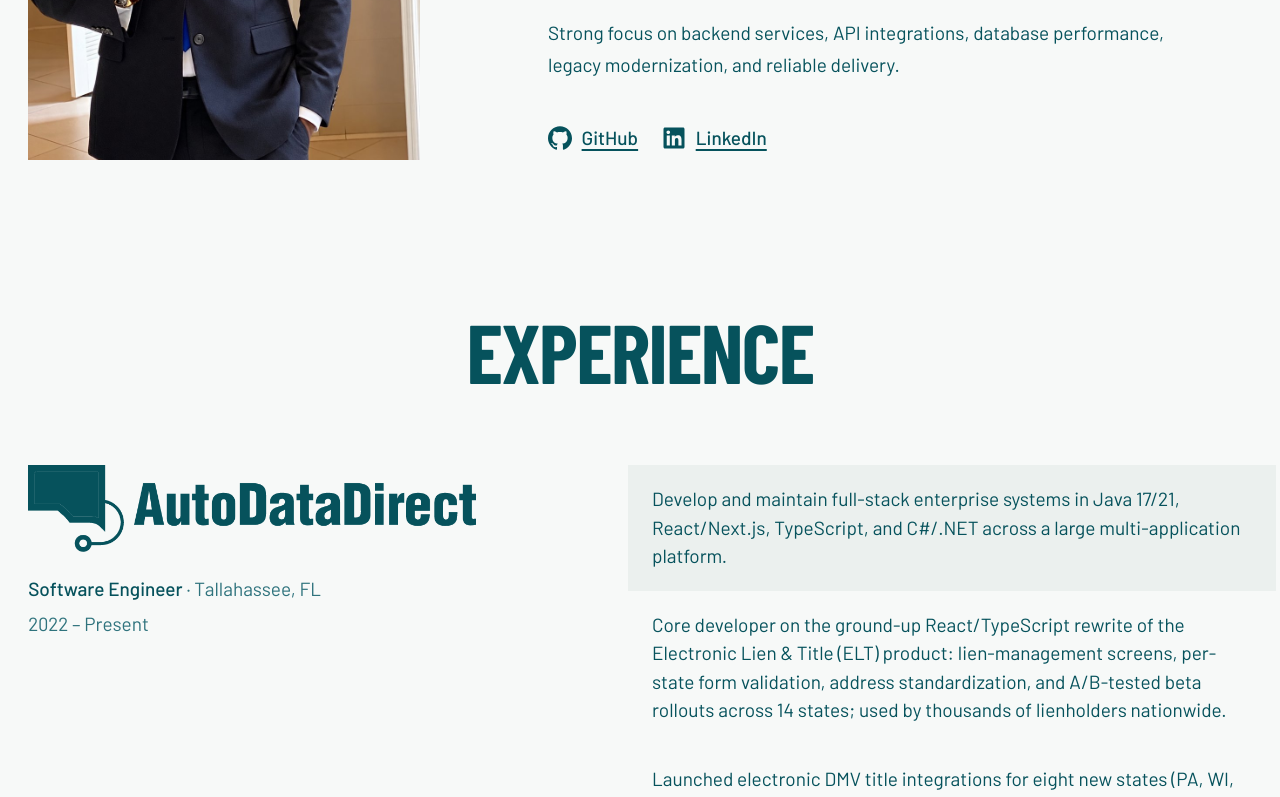
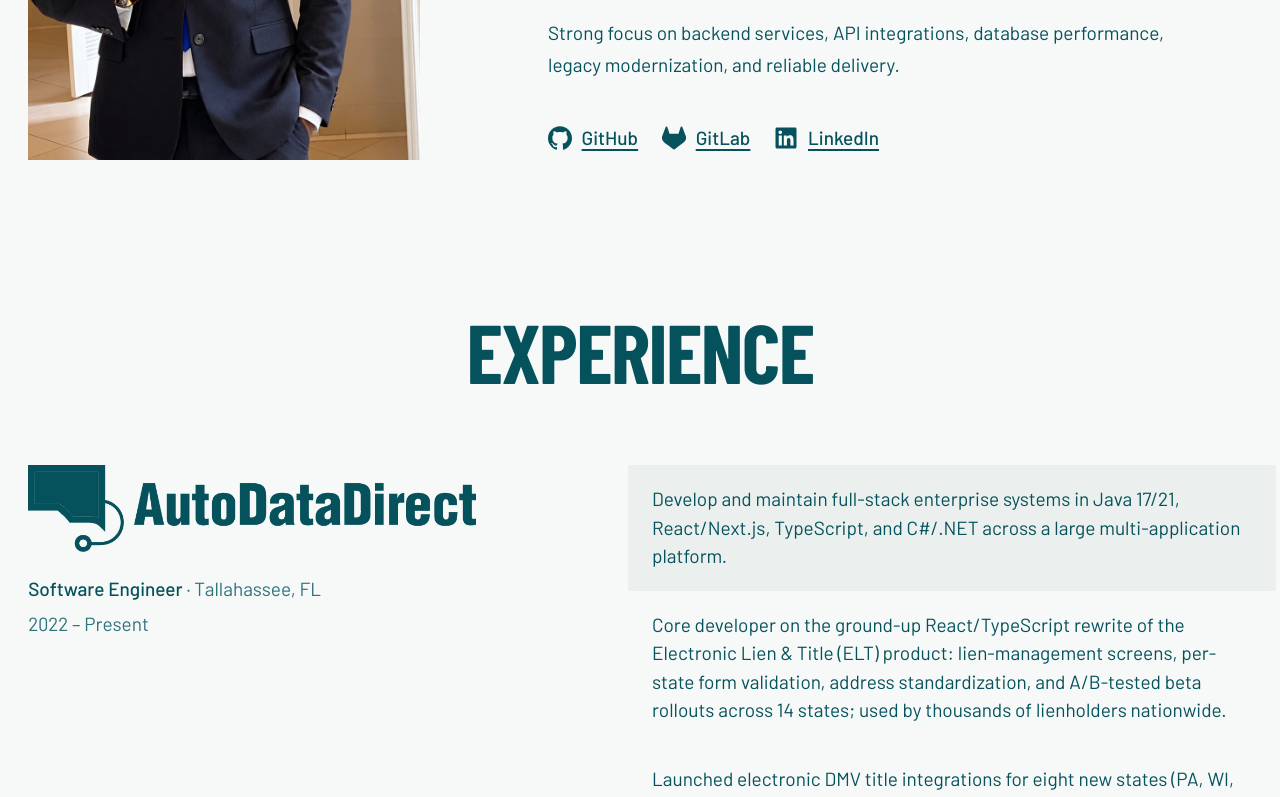
Before and after one commit to david-codez/resume-app, a Next.js app: page / in a window 1280 px wide. Shown: the part 2160-2957 px from the top of the page. Built offline with nearby package versions, Linux system fonts and the light colour scheme.

Commit message:
Add a GitLab link to the social links

```diff
--- a/components/iconMap.js
+++ b/components/iconMap.js
@@ -3,7 +3,7 @@ import {
   FaAws, FaBrain, FaCode, FaDatabase, FaFilePdf, FaJava, FaLinkedin, FaPlug, FaRobot, FaVial,
 } from 'react-icons/fa'
 import {
-  SiApachemaven, SiBootstrap, SiCockroachlabs, SiCplusplus, SiDocker, SiExpress, SiGit, SiGithub, SiHibernate, SiHtml5,
+  SiApachemaven, SiBootstrap, SiCockroachlabs, SiCplusplus, SiDocker, SiExpress, SiGit, SiGithub, SiGitlab, SiHibernate, SiHtml5,
   SiJavascript, SiJest, SiJunit5, SiKubernetes, SiMongodb, SiMui, SiNextdotjs, SiNodedotjs,
   SiOpenapiinitiative, SiPostgresql, SiPrisma, SiPython, SiReact, SiRedux, SiSass, SiSonatype, SiSpringboot,
   SiTailwindcss, SiTypescript, SiVite, SiVitest,
@@ -58,6 +58,7 @@ const ICONS = {
   vite: SiVite,
   vitest: SiVitest,
   github: SiGithub,
+  gitlab: SiGitlab,
   linkedin: FaLinkedin,
 }
 
--- a/content/profile.json
+++ b/content/profile.json
@@ -9,6 +9,7 @@
   "resumePdf": "/David_Daniel_Resume.pdf",
   "social": [
     { "label": "GitHub", "url": "https://github.com/david-codez", "icon": "github" },
+    { "label": "GitLab", "url": "https://gitlab.com/davidcodez", "icon": "gitlab" },
     { "label": "LinkedIn", "url": "https://www.linkedin.com/in/david-daniel-79945522a/", "icon": "linkedin" }
   ]
 }
```
